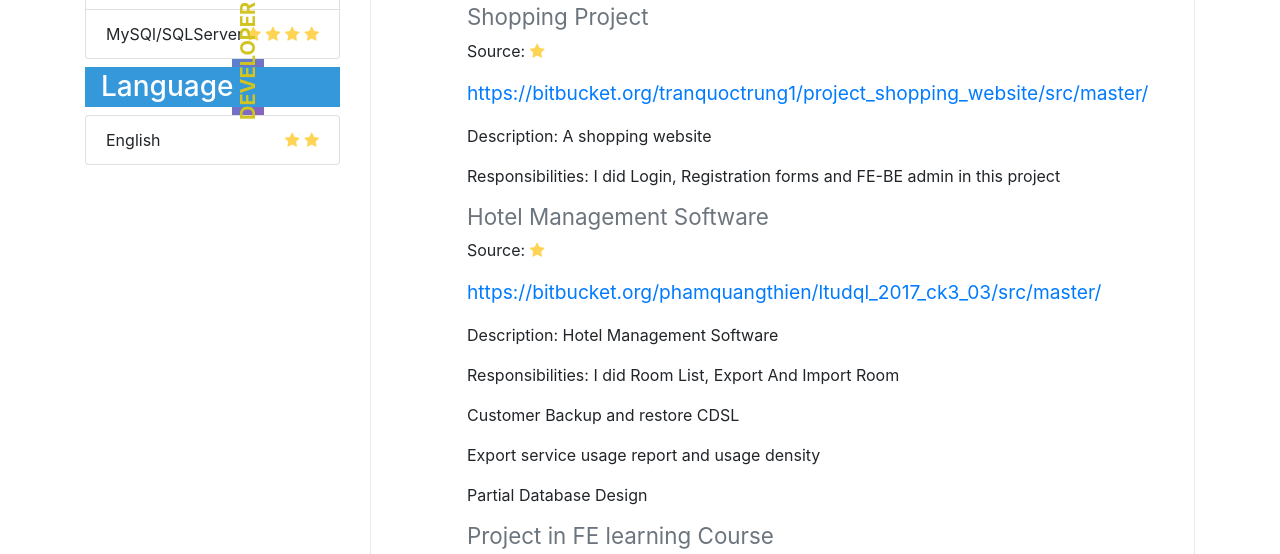
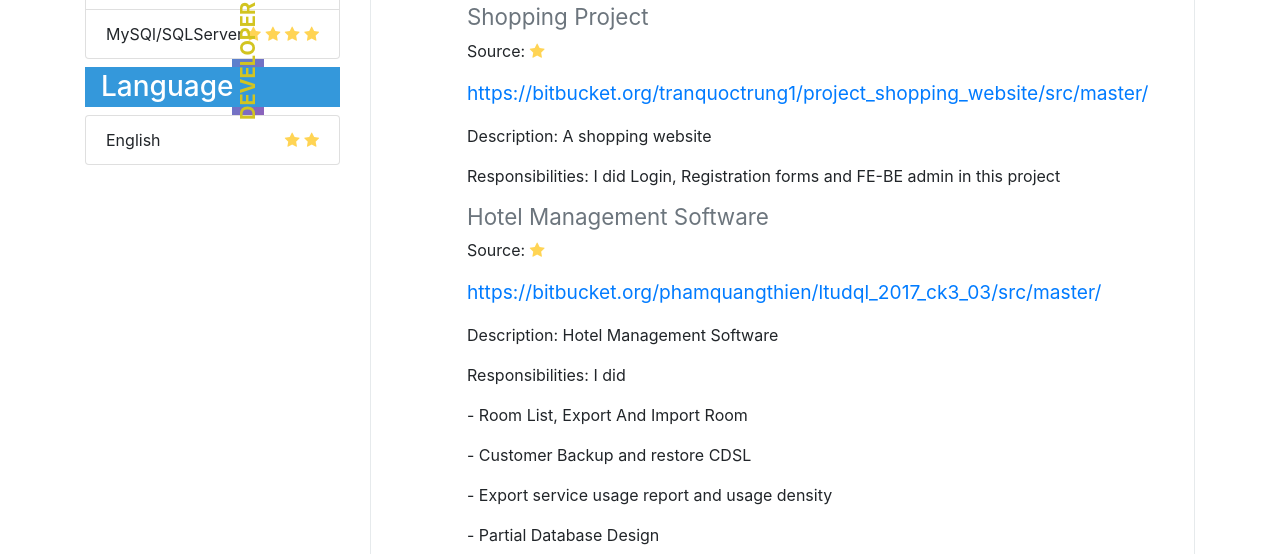
Before and after one commit to homeskeys/QuangThienCV, a plain HTML site: page index.html in a window 1280 px wide. Shown: the part 1055-1609 px from the top of the page. Drawn offline with nearby package versions, Linux system fonts and the light colour scheme.

Commit message:
no message

```diff
--- a/index.html
+++ b/index.html
@@ -148,7 +148,7 @@
             <div class="col">
               <h2>Career Objective</h2>
               <p>
-                I want to work for a company which provides me the opportunity to improve my skills and and knowledge, to grow with the goals of the organization.
+                I want to work for a company which provides me the opportunity to improve my skills and knowledge to growth along with the company Objective
               </p>
             </div>
           </div>
@@ -239,10 +239,11 @@
                     </a>
                   </p>
                   <p>Description: Hotel Management Software</p>
-                  <p>Responsibilities: I did  Room List, Export And Import Room</p>
-                  <p>Customer Backup and restore CDSL</p>
-                  <p>Export service usage report and usage density</p>
-                  <p>Partial Database Design</p>
+                  <p>Responsibilities: I did  </p>
+                  <p>- Room List, Export And Import Room</p>
+                  <p>- Customer Backup and restore CDSL</p>
+                  <p>- Export service usage report and usage density</p>
+                  <p>- Partial Database Design</p>
                 </div>
               </div>
               <div class="timeline-item">
```
